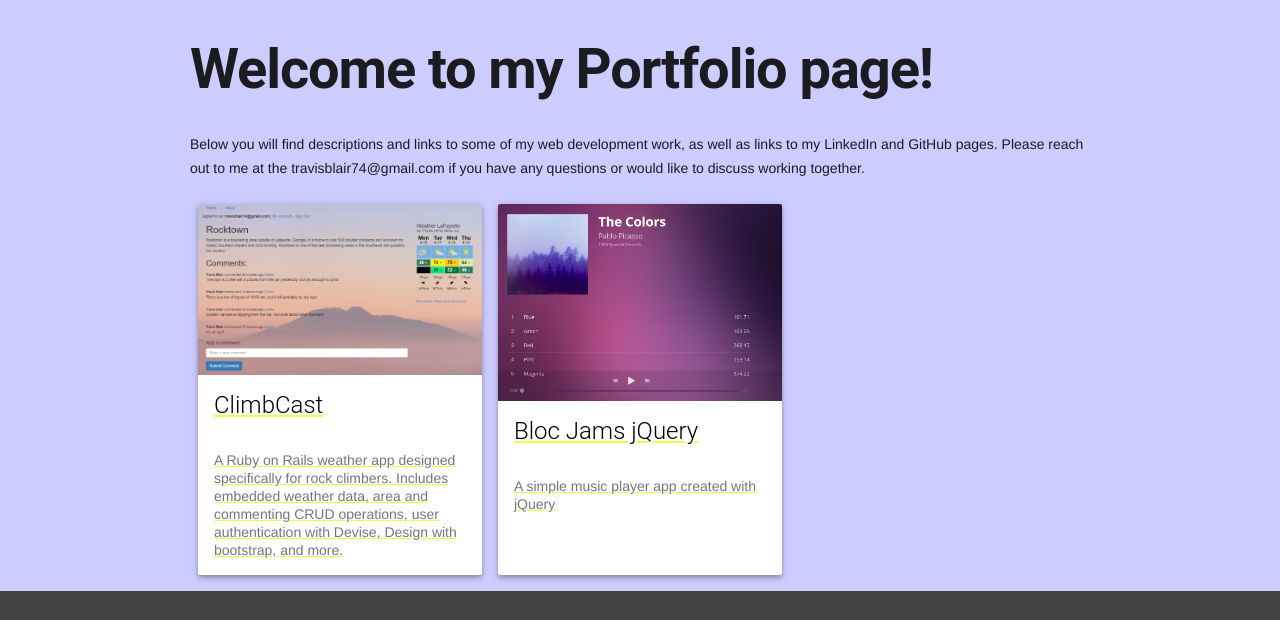
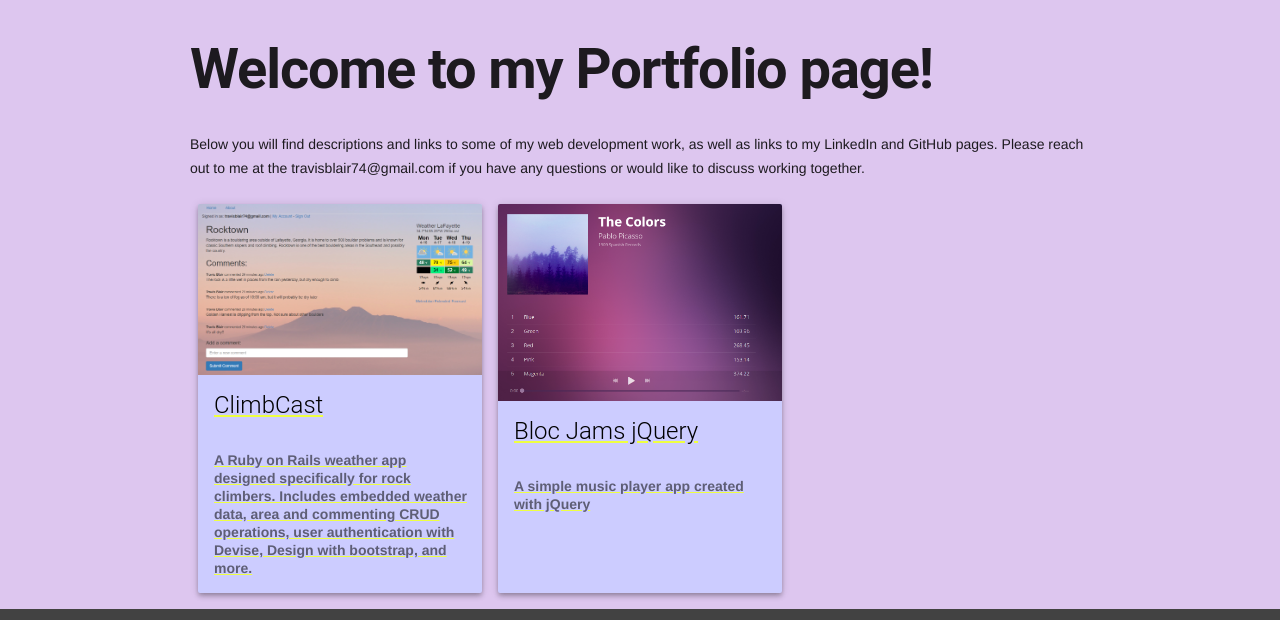
Before and after one commit to TravisBlair74/github.io, a plain HTML site: page index.html in a window 1280 px wide. Shown: the part 800-1420 px from the top of the page. Drawn offline with nearby package versions, Linux system fonts and the light colour scheme.

Commit message:
Changed boldness and coloring

```diff
--- a/index.html
+++ b/index.html
@@ -28,9 +28,9 @@
          <div class="mdl-card__title">
            <h2 class="mdl-card__title-text">ClimbCast</h2>
          </div>
-         <div class="mdl-card__supporting-text">A Ruby on Rails weather app designed specifically for rock climbers.
+         <div class="mdl-card__supporting-text"><strong>A Ruby on Rails weather app designed specifically for rock climbers.
            Includes embedded weather data, area and commenting CRUD operations, user authentication with Devise,
-           Design with bootstrap, and more.</div>
+           Design with bootstrap, and more.</strong></div>
        </a>
       </div>
 
@@ -42,7 +42,7 @@
          <div class="mdl-card__title">
            <h2 class="mdl-card__title-text">Bloc Jams jQuery</h2>
          </div>
-         <div class="mdl-card__supporting-text">A simple music player app created with jQuery</div>
+         <div class="mdl-card__supporting-text"><strong>A simple music player app created with jQuery</strong></div>
        </a>
       </div>
 
--- a/styles/main.css
+++ b/styles/main.css
@@ -1,6 +1,6 @@
 body {
   padding-bottom: 5rem;
-  background-color: #ccccff;
+  background-color: #ddc6ef;
 }
 
 header {
@@ -27,6 +27,10 @@ main {
   padding-left: 0;
 }
 
+.project {
+  background-color: #ccccff;
+}
+
 .project img {
   width: 100%;
 }
```
